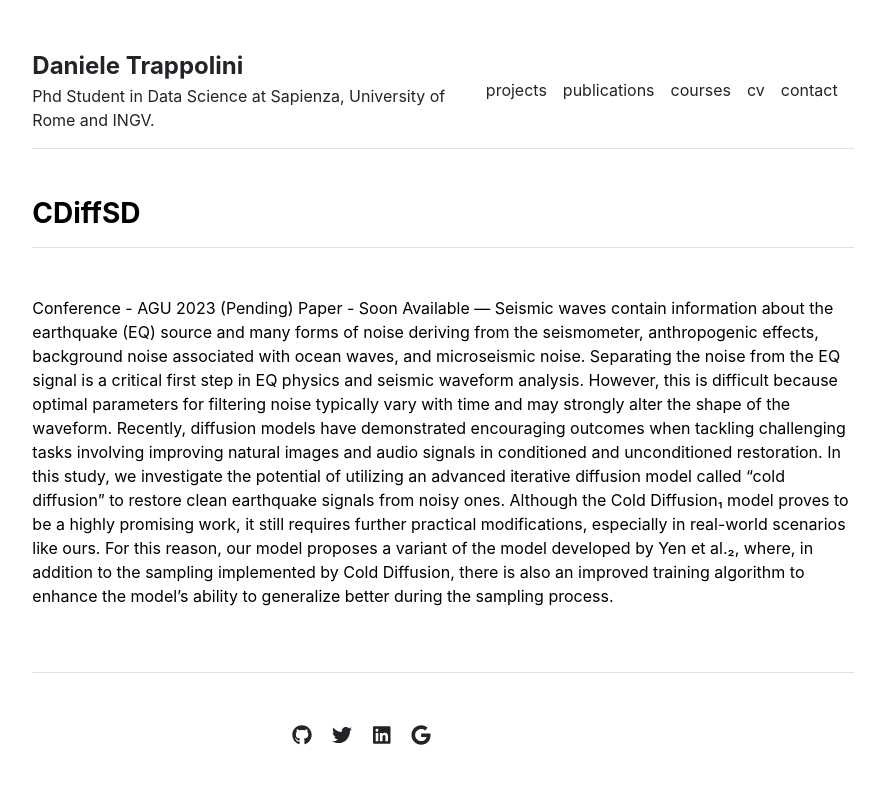
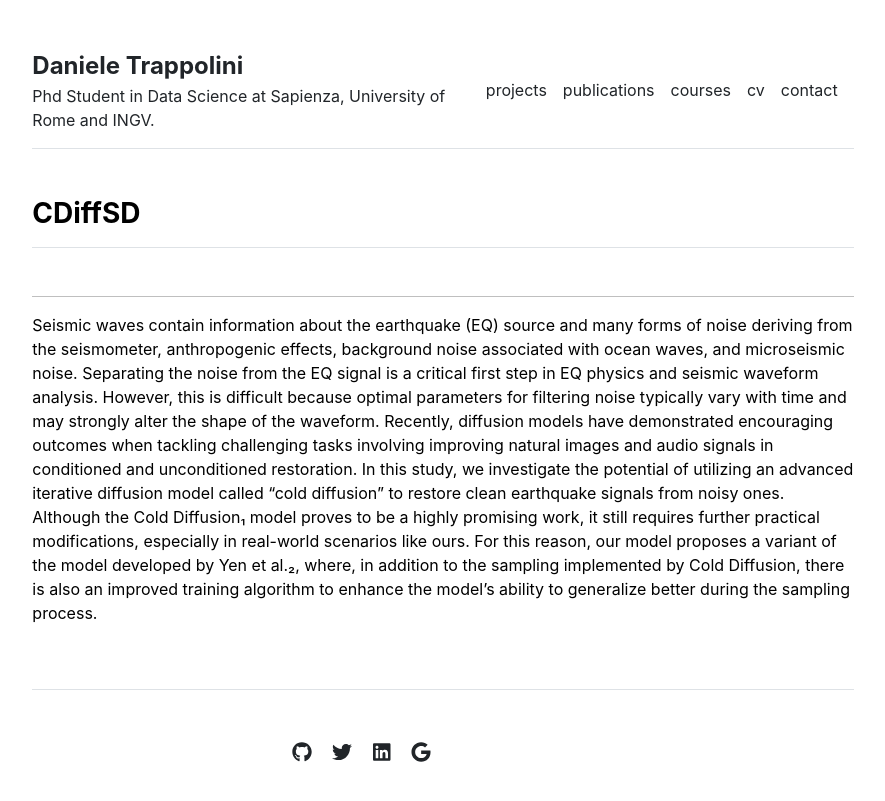
Before and after one commit to Daniele-Trappolini/Daniele-Trappolini.github.io, a Jekyll site: the page built from projects/CDiffSD.md, in a window 1280 px wide. Shown: the top 801 px of the page, without its empty margins (197-1082 px from the left). Built offline with Jekyll 4.4.1, drawn with Linux system fonts in a browser that asks for light colours.

Commit message:
CDiffSD.md

```diff
--- a/projects/CDiffSD.md
+++ b/projects/CDiffSD.md
@@ -2,7 +2,5 @@
 layout: page
 title: "CDiffSD"
 ---
-Conference - AGU 2023 (Pending)
-Paper - Soon Available
 ---
 Seismic waves contain information about the earthquake (EQ) source and many forms of noise deriving from the seismometer, anthropogenic effects, background noise associated with ocean waves, and microseismic noise. Separating the noise from the EQ signal is a critical first step in EQ physics and seismic waveform analysis. However, this is difficult because optimal parameters for filtering noise typically vary with time and may strongly alter the shape of the waveform. Recently, diffusion models have demonstrated encouraging outcomes when tackling challenging tasks involving improving natural images and audio signals in conditioned and unconditioned restoration. In this study, we investigate the potential of utilizing an advanced iterative diffusion model called "cold diffusion" to restore clean earthquake signals from noisy ones. Although the Cold Diffusion₁ model proves to be a highly promising work, it still requires further practical modifications, especially in real-world scenarios like ours. For this reason, our model proposes a variant of the model developed by Yen et al.₂, where, in addition to the sampling implemented by Cold Diffusion, there is also an improved training algorithm to enhance the model's ability to generalize better during the sampling process.
```
